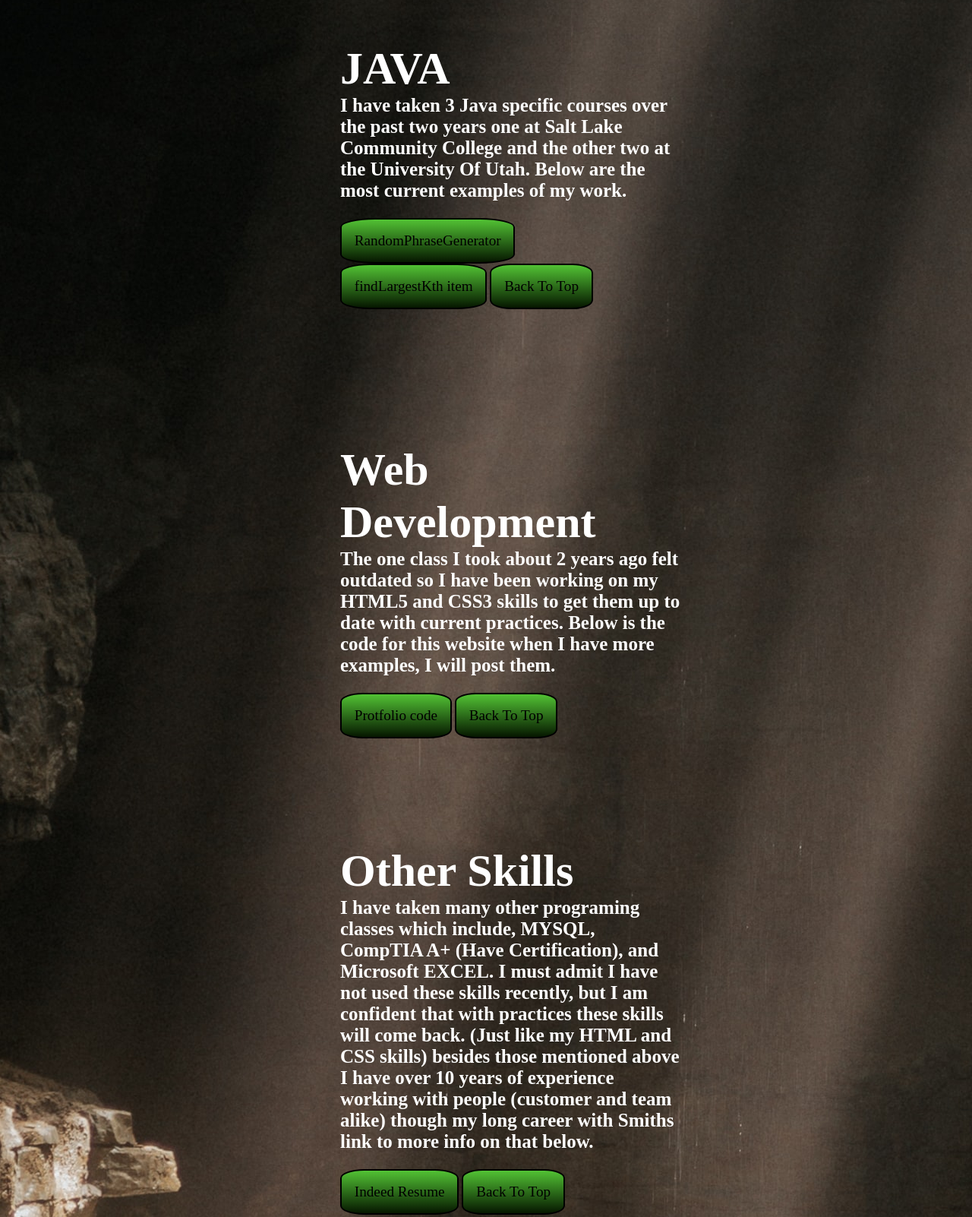
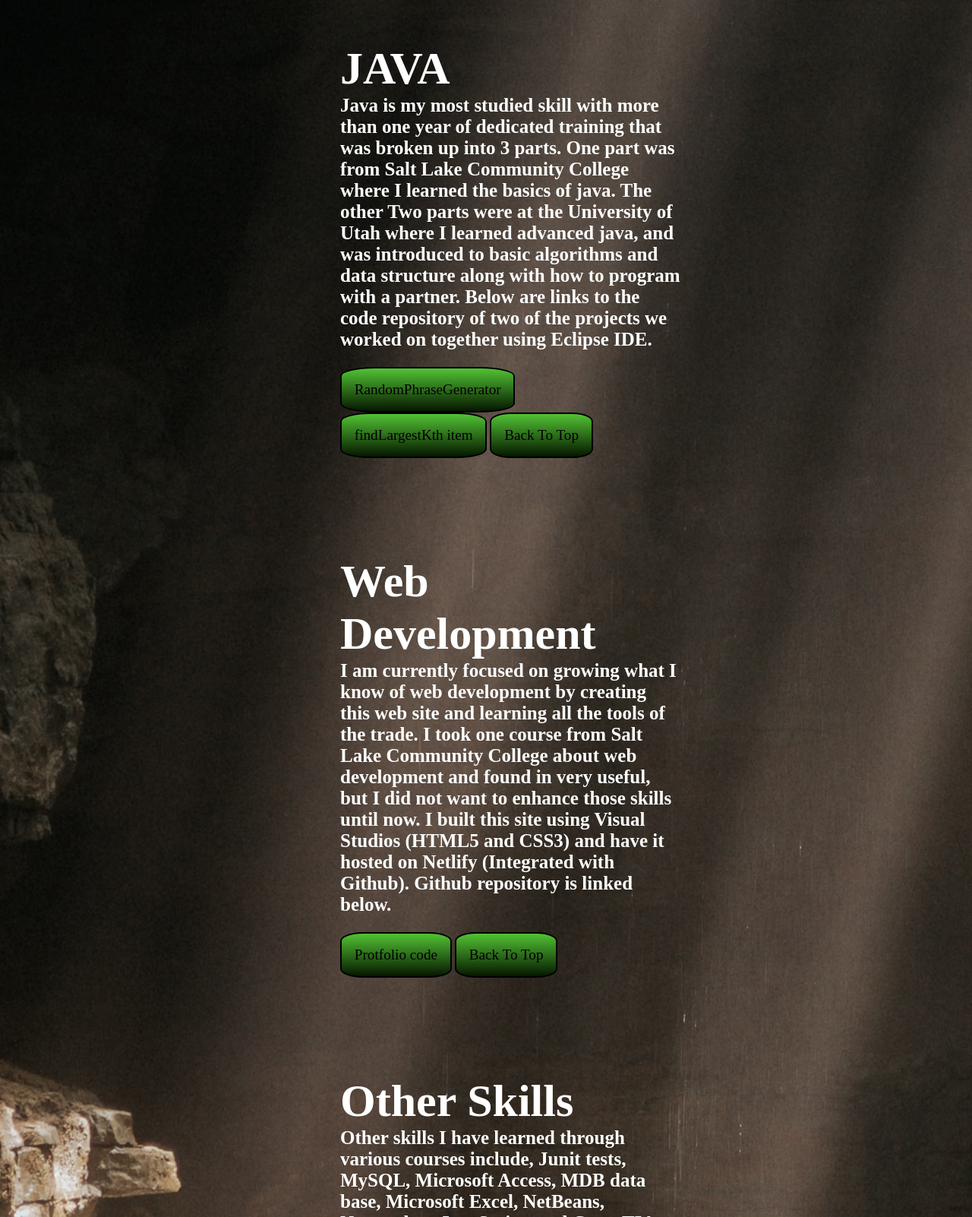
Before and after one commit to Bpowel23/protfolio, a plain HTML site: page skills.html in a window 1280 px wide. Shown: the part 700-2302 px from the top of the page at 76% size. Drawn offline with Linux system fonts and the light colour scheme.

Commit message:
Add files via upload

```diff
--- a/skills.html
+++ b/skills.html
@@ -21,15 +21,17 @@
         <div class="landing-pad">
             <div class="skill-bio">
                 <h1>Skills</h1>
-                <p class="brief-skills">Below are coding examples from projects I have worked on, either solo or with a partner. I wish to improve my skills
-                    so anything I lack I am willing to put in the time to learn.
+                <p class="brief-skills">I have learned allot about computers and programming over the past two years, which I break down for you below.
+                    I am still continuing to learn and grow as a programmer by putting in at least 12hrs a week to enhancing my projects or learning a new skill.
                 </p>
             </div>
         </div>
         <div id="java" class="content-skills">
             <h1>JAVA</h1>
-            <p class="brief-skills">I have taken 3 Java specific courses over the past two years one at Salt Lake Community College and the other two at the University Of Utah. Below are the most
-                current examples of my work.
+            <p class="brief-skills">Java is my most studied skill with more than one year of dedicated training that was broken up into 3 parts. One part was from Salt
+                Lake Community College where I learned the basics of java. The other Two parts were at the University of Utah where I learned advanced java, and was
+                introduced to basic algorithms and data structure along with how to program with a partner. Below are links to the code repository of two of the projects
+                 we worked on together using Eclipse IDE.
             </p>
             <div class="skill-list">
                 <a href ="https://github.com/Bpowel23/protfolio/blob/main/phraseGenerator/RandomPhraseGenerator.java" target="_blank">RandomPhraseGenerator</a>
@@ -39,8 +41,9 @@
         </div>
         <div id="web" class="content-skills">
             <h1>Web Development</h1>
-            <p class="brief-skills">The one class I took about 2 years ago felt outdated so I have been working on my HTML5 and CSS3 skills to get them
-                up to date with current practices. Below is the code for this website when I have more examples, I will post them.
+            <p class="brief-skills">I am currently focused on growing what I know of web development by creating this web site and learning all the tools of the trade.
+                I took one course from Salt Lake Community College about web development and found in very useful, but I did not want to enhance those skills until now.
+                I built this site using Visual Studios (HTML5 and CSS3) and have it hosted on Netlify (Integrated with Github).  Github repository is linked below.
             </p>
             <div class="skill-list">
                 <a href ="https://github.com/Bpowel23/protfolio" target="_blank">Protfolio code</a>
@@ -49,10 +52,11 @@
         </div>
         <div id="other" class="content-skills">
             <h1>Other Skills</h1>
-            <p class="brief-skills">I have taken many other programing classes which include, MYSQL, CompTIA A+ (Have Certification), and Microsoft EXCEL.
-                I must admit I have not used these skills recently, but I am confident that with practices these skills will come back. (Just like my HTML and CSS skills)
-                besides those mentioned above I have over 10 years of experience working with people (customer and team alike) though my long career with Smiths link to more
-                info on that below.
+            <p class="brief-skills">Other skills I have learned through various courses include, Junit tests, MySQL, Microsoft Access, MDB data base, Microsoft Excel,
+                NetBeans, Notepad++, JavaScript, and CompTIA A+ (Have Certification). Besides the technical skills I have also learned allot of personal skill, communication
+                 skills, and job workflow skills from my 10+ years working for smiths. Those skills include but are not limited to, working with others/alone, dedication to
+                 tasks assigned, punctuality, engaging co-workers and customers, managing time effectively, and most importantly problem-solving skills. Below is a link to my
+                 indeed resume for more information.
             </p>
             <div class="skill-list">
                 <a href ="https://my.indeed.com/p/benjaminp-47ph952" target="_blank">Indeed Resume</a>
```
